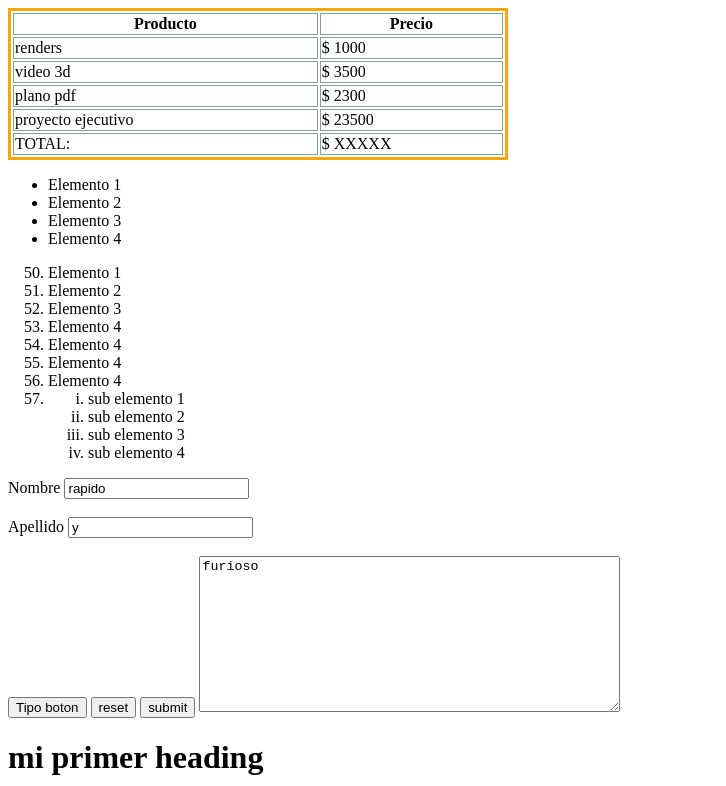
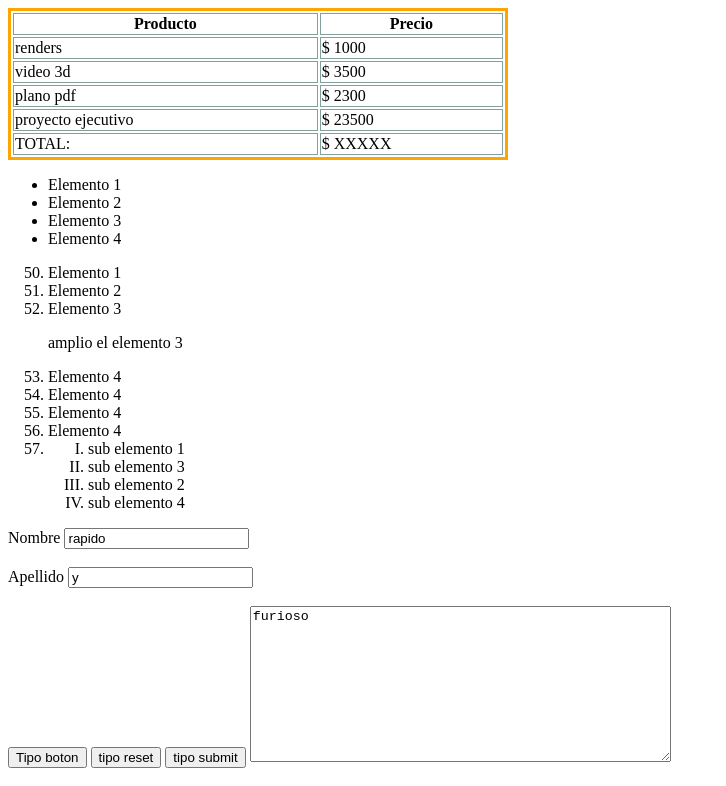
Before and after one commit to juanjmolina76/Webs_JM, a plain HTML site: page intro/index.html in a window 1280 px wide. Shown: the top 786 px of the page, without its empty margins (0-726 px from the left). Drawn offline with Linux system fonts and the light colour scheme.

Commit message:
parrafo en lista ordenada

```diff
--- a/intro/index.html
+++ b/intro/index.html
@@ -55,21 +55,25 @@
         <li value="50">Elemento 1</li>
         <li>Elemento 2</li>
         <li>Elemento 3</li>
+        <p>amplio el elemento 3</p>
         <li>Elemento 4</li>
         <li>Elemento 4</li>
         <li>Elemento 4</li>
         <li>Elemento 4</li>
         <li>
                 <ol>
-                    <li style="list-style-type :lower-roman">sub elemento 1</li>
-                    <li style="list-style-type :lower-roman">sub elemento 2</li>
-                    <li style="list-style-type :lower-roman">sub elemento 3</li>
-                    <li style="list-style-type :lower-roman">sub elemento 4</li>
+                    <li style="list-style-type :upper-roman">sub elemento 1</li>
+                    <li style="list-style-type :upper-roman">sub elemento 3</li>
+                    <li style="list-style-type :upper-roman">sub elemento 2</li>
+                    <li style="list-style-type :upper-roman">sub elemento 4</li>
 
                 </ol>
         </li>
     </ol>
     <form action="/formulario" method="POST">
+        <!--POST no es seguro porque se puede accesder a los datos que se cargaron desde inspeccionar... otra es GET pero mejor es usar
+            CERTIFICADOS que se encarguen de encriptar
+        todas nuestras conexiones -->
         <label for="nombre">Nombre</label>
         <input value="rapido" type="text" id="nombre" name="name" placeholder="Predro..."/>
         <br>
@@ -79,8 +83,8 @@
         <br>
         <br>
         <button type="button">Tipo boton</button>
-        <button type="reset">reset</button>
-        <button type="submit">submit</button>
+        <button type="reset">tipo reset</button>
+        <button type="submit">tipo submit</button>
         <textarea rows="10" cols="50" id="comentario" placeholder="ingrese comentario" name="comentario">furioso</textarea>
     </form>
     <h1>mi primer heading</h1>
```
